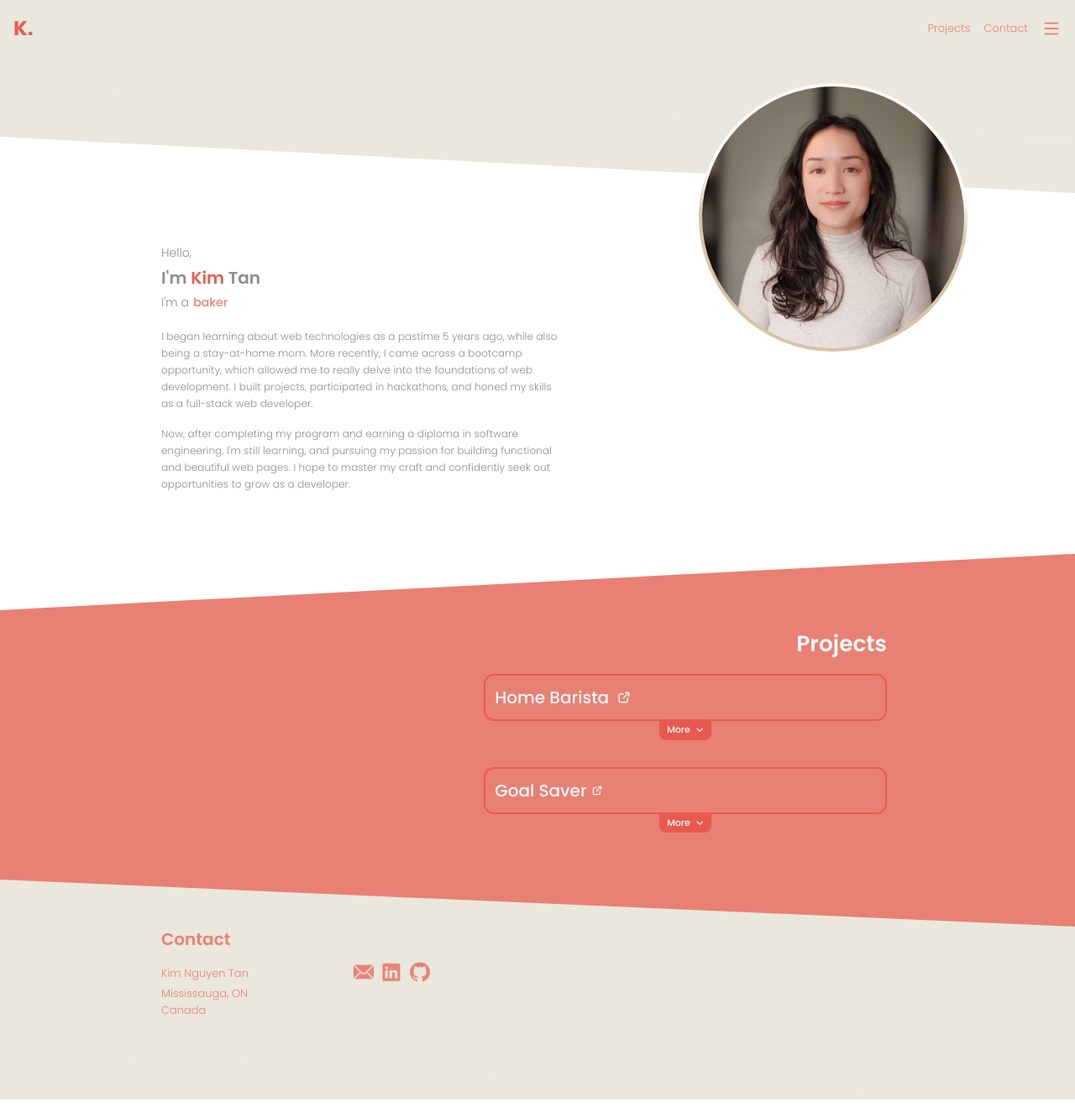
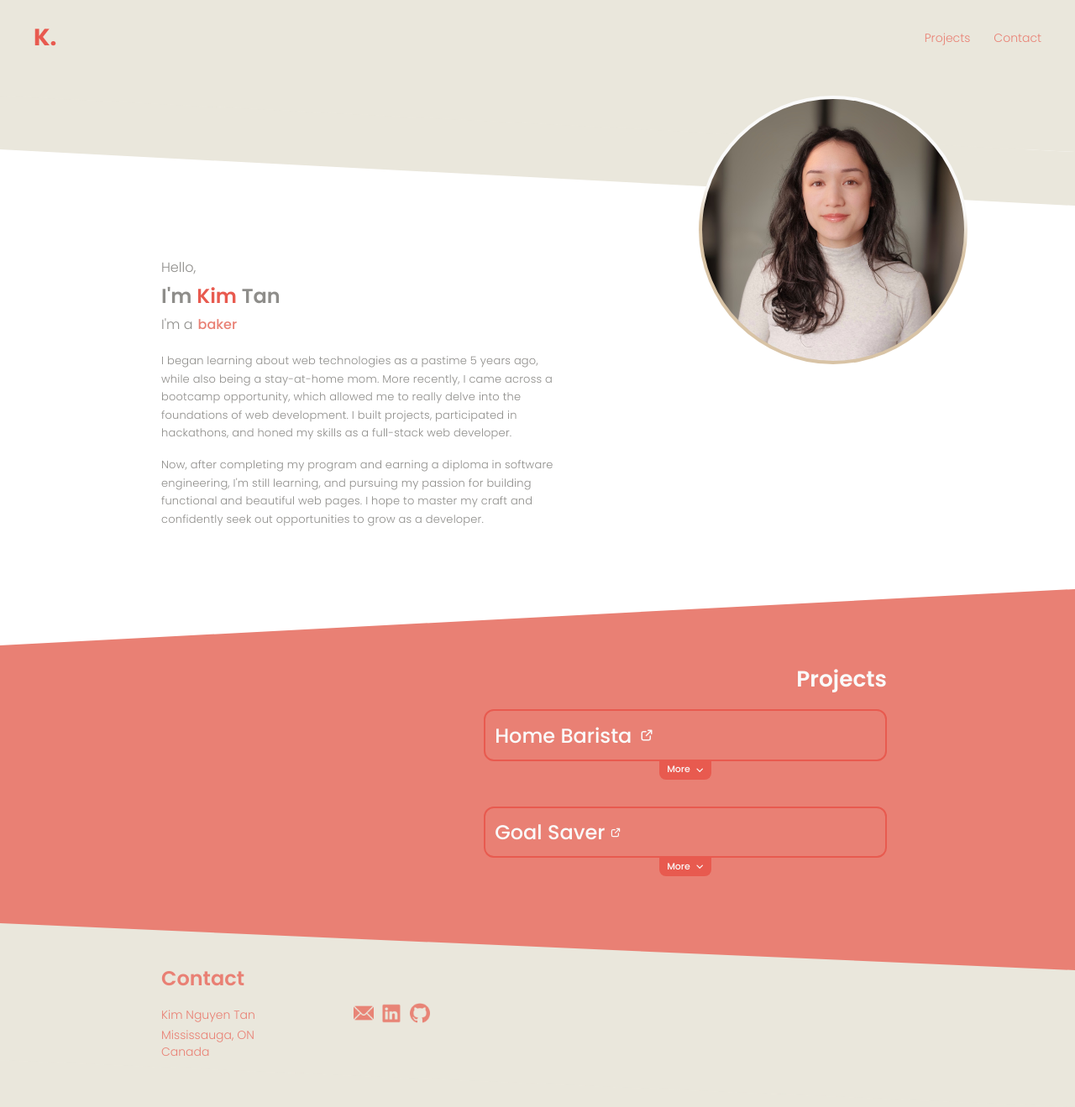
Before and after one commit to kimntan/portfolio, a React (Vite) app: page / in a window 1280 px wide. Shown: the whole page at 84% size. Built offline with nearby package versions, Linux system fonts and the light colour scheme.

Commit message:
Add link to header.

```diff
--- a/src/components/Footer/Footer.scss
+++ b/src/components/Footer/Footer.scss
@@ -5,8 +5,7 @@
 
 .footer {
   background-color: $eggshell;
-  @include section-padding;
-  padding-bottom: 3.5rem;
+  @include footer-padding;
   @include slant(bottom right, 2.5deg, 0rem);
   z-index: 1;
   &__heading {
@@ -16,7 +15,7 @@
       top: -2rem;
     }
     @include desktop {
-      top: -3rem;
+      top: -3.5rem;
     }
   }
   &__content {
@@ -28,7 +27,7 @@
       top: -2rem;
     }
     @include desktop {
-      top: -3rem;
+      top: -3.5rem;
     }
   }
   &__info {
--- a/src/components/Header/Header.jsx
+++ b/src/components/Header/Header.jsx
@@ -1,3 +1,4 @@
+import { useState } from 'react';
 import Menu from '../../assets/icons/MenuIcon.svg';
 import './Header.scss';
 
@@ -8,9 +9,9 @@ export default function Header () {
       <nav className="header__nav">
         <ul className="header__nav-list">
           <li className="header__nav-item"><a className="header__nav-link" href="#projects">Projects</a></li>
-          <li className="header__nav-item"><a>Contact</a></li>
+          <li className="header__nav-item"><a className="header__nav-link" href='#contact'>Contact</a></li>
         </ul>
-        <img className="header__menu" src={Menu} alt="Menu Icon"/>
+        {/* <img className="header__menu-icon" src={Menu} alt="Menu Icon"/> */}
       </nav>
     </header>
   )
--- a/src/components/Header/Header.scss
+++ b/src/components/Header/Header.scss
@@ -5,7 +5,6 @@
 
 .header {
   padding: 1rem;
-  padding-bottom: 3rem;
   background-color: $eggshell;
   @include flex(space-between, center);
   @include slant(top left, 6deg, 0rem);
@@ -14,15 +13,27 @@
       transform: skewY(3deg);
     }
   }
+  @include tablet {
+    padding: 1.5rem 2.5rem 2rem;
+  }
+  @include desktop {
+    padding: 1.5rem 2.5rem 3rem;
+  }
   &__nav {
     display: flex;
     align-items: center;
     gap: 1rem;
+    @include tablet {
+      gap: 1.75rem;
+    }
   }
   &__nav-list {
     display: flex;
     padding: 0;
     gap: 1rem;
+    @include tablet {
+      gap: 1.75rem;
+    }
   }
   &__nav-item {
     list-style-type: none;
@@ -36,7 +47,7 @@
       color: $red;
     }
   }
-  &__menu {
+  &__menu-icon {
     height: 1.5rem;
     filter: invert(77%) sepia(18%) saturate(2659%) hue-rotate(307deg) brightness(91%) contrast(100%);
     &:hover {
--- a/src/styles/_font-size.scss
+++ b/src/styles/_font-size.scss
@@ -3,6 +3,9 @@
 @mixin page-title {
   font-size: 1.5rem;
   font-weight: 700;
+  @include tablet {
+    font-size: 1.75rem;
+  }
 }
 
 @mixin navlinks {
@@ -11,21 +14,33 @@
   &:hover {
     font-weight: 500;
   }
+  @include tablet {
+    font-size: 0.875rem;
+  }
 }
 
 @mixin section-heading {
   font-size: 1.25rem;
   font-weight: 600;
+  @include tablet {
+    font-size: 1.5rem;
+  }
 }
 
 @mixin subheading {
   font-size: 1.25rem;
   font-weight: 500;
+  @include tablet {
+    font-size: 1.5rem;
+  }
 }
 
 @mixin body-large {
   font-size: 0.875rem;
   font-weight: 300;
+  @include tablet {
+    font-size: 1rem;
+  }
 }
 
 @mixin body-medium {
@@ -33,10 +48,18 @@
   font-weight: 300;
   line-height: 1.25rem;
   letter-spacing: 0.1px;
+  @include tablet {
+    font-size: 0.8125rem;
+    letter-spacing: 0.2px;
+    line-height: 1.35rem;
+  }
 }
 
 @mixin footer-copy {
   font-size: 0.8125rem;
   font-weight: 300;
   line-height: 1.25rem;
+  @include tablet {
+    font-size: 0.875rem;
+  }
 }
--- a/src/styles/_mixins.scss
+++ b/src/styles/_mixins.scss
@@ -18,6 +18,16 @@
   }
   @include desktop {
     padding: 3rem 12rem;
+  }
+}
+
+@mixin footer-padding {
+  padding: 1rem 2.75rem 2rem;
+  @include tablet {
+    padding: 3rem 3.5rem 1rem;
+  }
+  @include desktop {
+    padding: 3rem 12rem 0;
   }
 }
 
```
